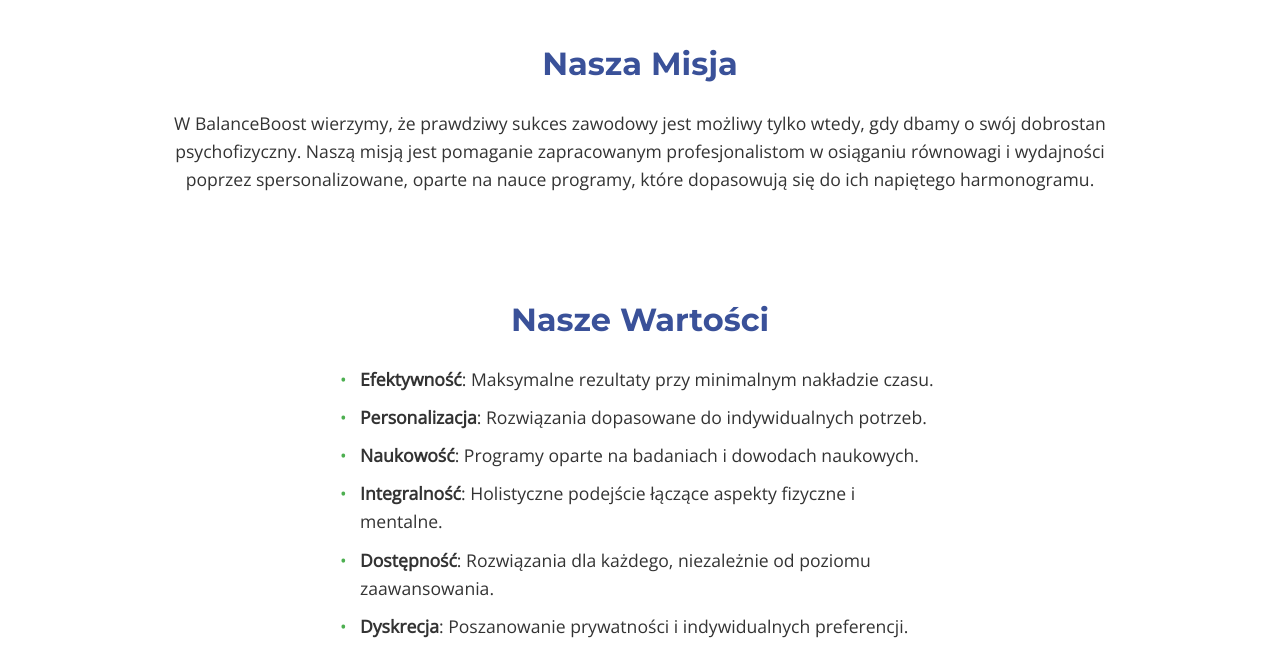
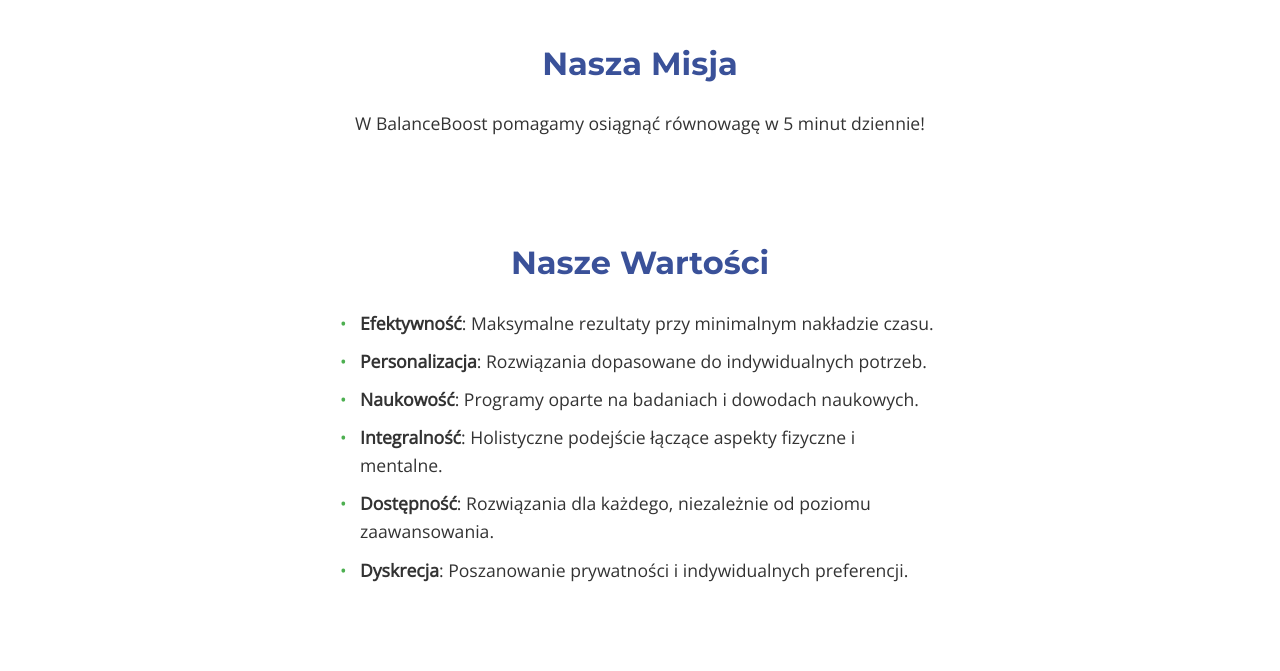
Before and after one commit to misiusun/balanceboost2, a plain HTML site: page index.html in a window 1280 px wide. Shown: the part 92-763 px from the top of the page. Drawn offline with nearby package versions, Linux system fonts and the light colour scheme.

```diff
--- a/index.html
+++ b/index.html
@@ -63,7 +63,7 @@
 
     <section id="mission">
         <h2>Nasza Misja</h2>
-        <p>W BalanceBoost wierzymy, że prawdziwy sukces zawodowy jest możliwy tylko wtedy, gdy dbamy o swój dobrostan psychofizyczny. Naszą misją jest pomaganie zapracowanym profesjonalistom w osiąganiu równowagi i wydajności poprzez spersonalizowane, oparte na nauce programy, które dopasowują się do ich napiętego harmonogramu.</p>
+        <p>W BalanceBoost pomagamy osiągnąć równowagę w 5 minut dziennie!</p>
     </section>
 
     <section id="values">
```
Also changed, not shown: logo 2.png (added).
